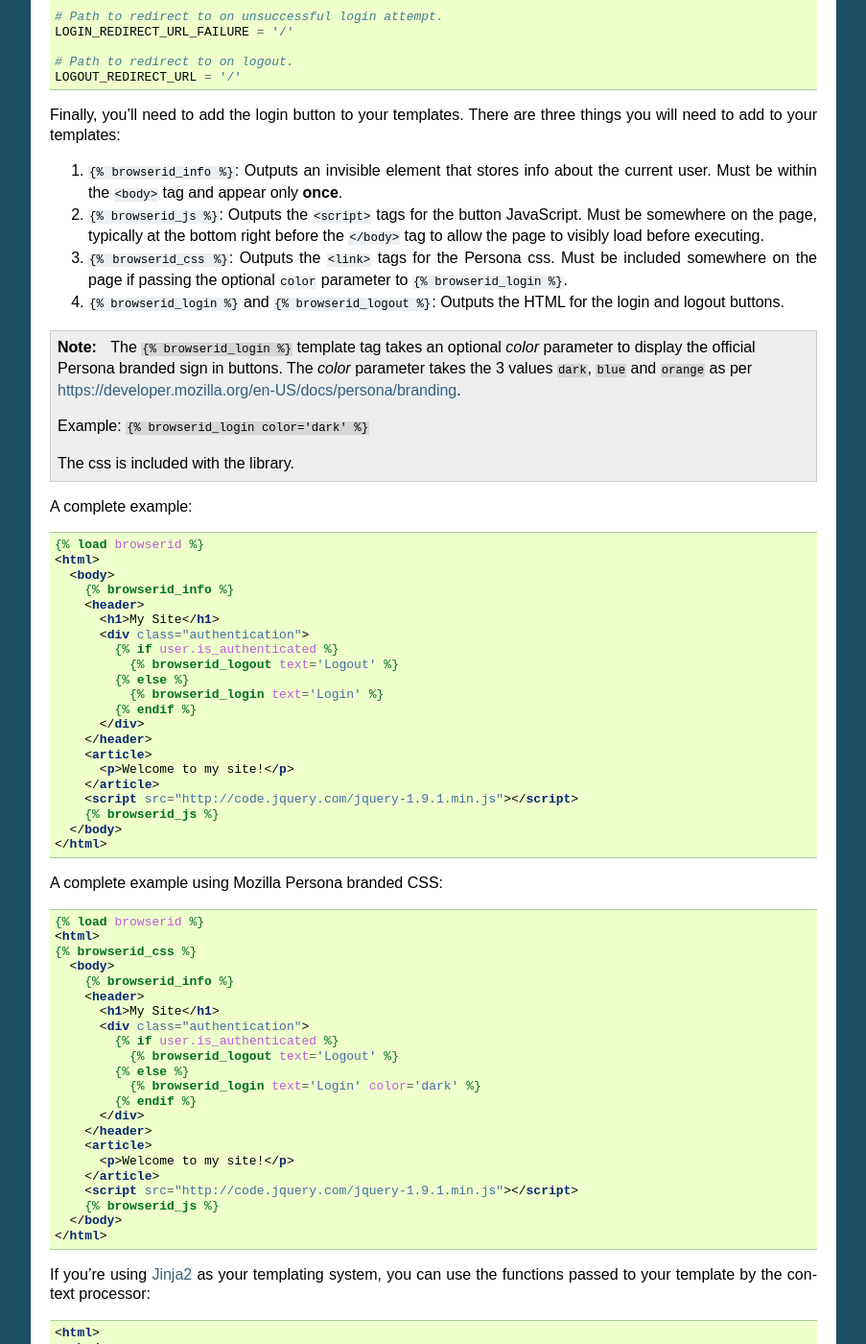
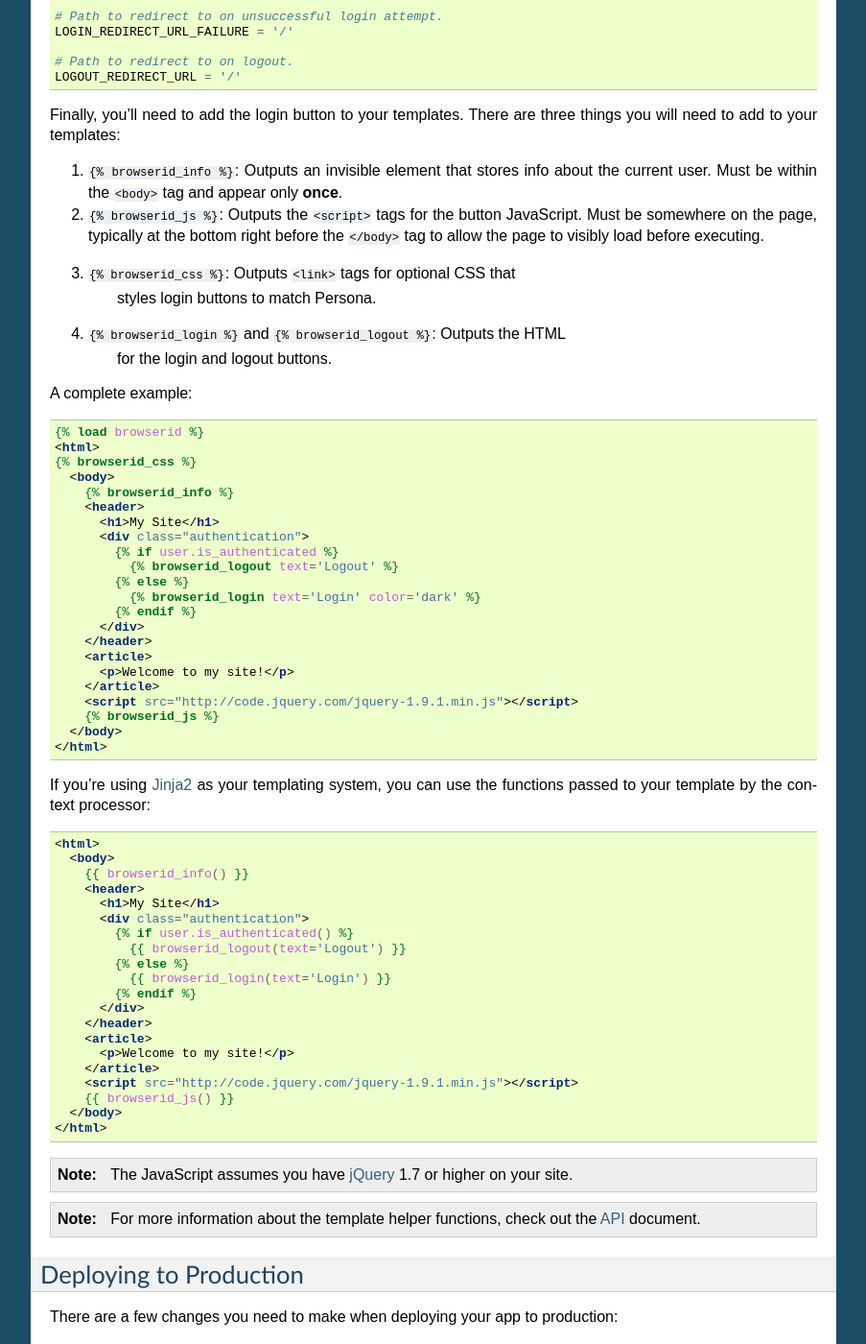
Before and after one commit to mozilla/django-browserid, a Sphinx documentation site: the page built from docs/setup.rst, in a window 1280 px wide and 1400 px high, scrolled down 1047 px. Shown: the whole window at 96% size, without its empty margins (198-1101 px from the left). Built offline with Sphinx 7.4.7, drawn with Linux system fonts in a browser that asks for light colours.

Commit message:
Fix setup.py nitpicks.

```diff
--- a/docs/setup.rst
+++ b/docs/setup.rst
@@ -65,57 +65,21 @@ You can also set the following optional settings in ``settings.py``::
 Finally, you'll need to add the login button to your templates. There are three
 things you will need to add to your templates:
 
-1. ``{% browserid_info %}``: Outputs an invisible element that stores info about
-   the current user. Must be within the ``<body>`` tag and appear only **once**.
+1.  ``{% browserid_info %}``: Outputs an invisible element that stores info about
+    the current user. Must be within the ``<body>`` tag and appear only **once**.
 
-2. ``{% browserid_js %}``: Outputs the ``<script>`` tags for the button
-   JavaScript. Must be somewhere on the page, typically at the bottom right
-   before the ``</body>`` tag to allow the page to visibly load before
-   executing.
+2.  ``{% browserid_js %}``: Outputs the ``<script>`` tags for the button
+    JavaScript. Must be somewhere on the page, typically at the bottom right
+    before the ``</body>`` tag to allow the page to visibly load before
+    executing.
 
-3. ``{% browserid_css %}``: Outputs the ``<link>`` tags for the Persona
-   css. Must be included somewhere on the page if passing the optional ``color``
-   parameter to ``{% browserid_login %}``.
+3. ``{% browserid_css %}``: Outputs ``<link>`` tags for optional CSS that
+    styles login buttons to match Persona.
 
 4. ``{% browserid_login %}`` and ``{% browserid_logout %}``: Outputs the HTML
-   for the login and logout buttons.
-
-.. note:: The ``{% browserid_login %}`` template tag takes an optional *color*
-  parameter to display the official Persona branded sign in buttons. The *color*
-  parameter takes the 3 values ``dark``, ``blue`` and ``orange`` as per `<https://developer.mozilla.org/en-US/docs/persona/branding>`_.
-
-  Example: ``{% browserid_login color='dark' %}``
-
-  The css is included with the library.
-
+    for the login and logout buttons.
 
 A complete example:
-
-.. code-block:: html+django
-
-    {% load browserid %}
-    <html>
-      <body>
-        {% browserid_info %}
-        <header>
-          <h1>My Site</h1>
-          <div class="authentication">
-            {% if user.is_authenticated %}
-              {% browserid_logout text='Logout' %}
-            {% else %}
-              {% browserid_login text='Login' %}
-            {% endif %}
-          </div>
-        </header>
-        <article>
-          <p>Welcome to my site!</p>
-        </article>
-        <script src="http://code.jquery.com/jquery-1.9.1.min.js"></script>
-        {% browserid_js %}
-      </body>
-    </html>
-
-A complete example using Mozilla Persona branded CSS:
 
 .. code-block:: html+django
 
```
Also changed, not shown: other parts of docs/setup.rst (+4 -4 lines).
